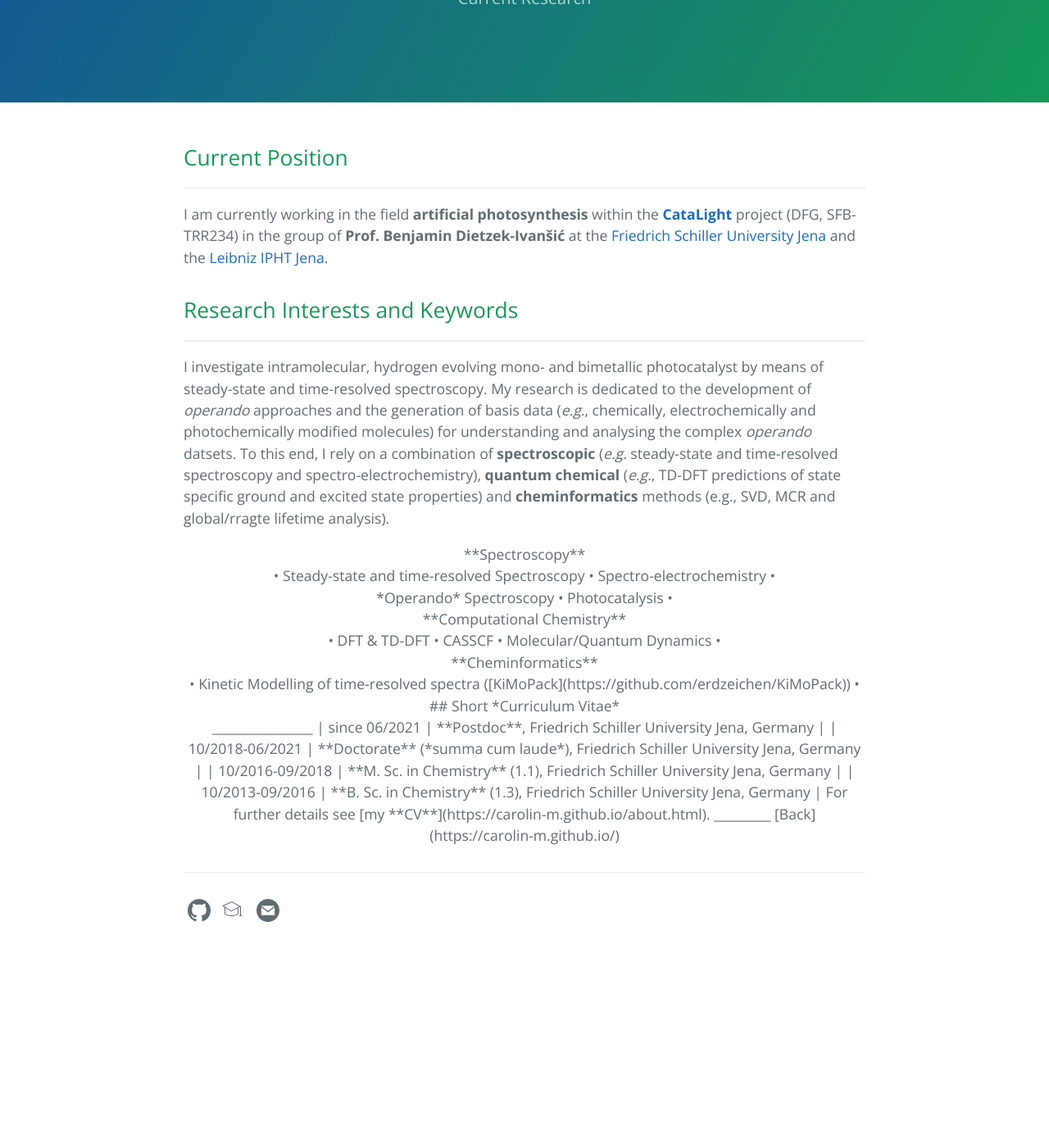
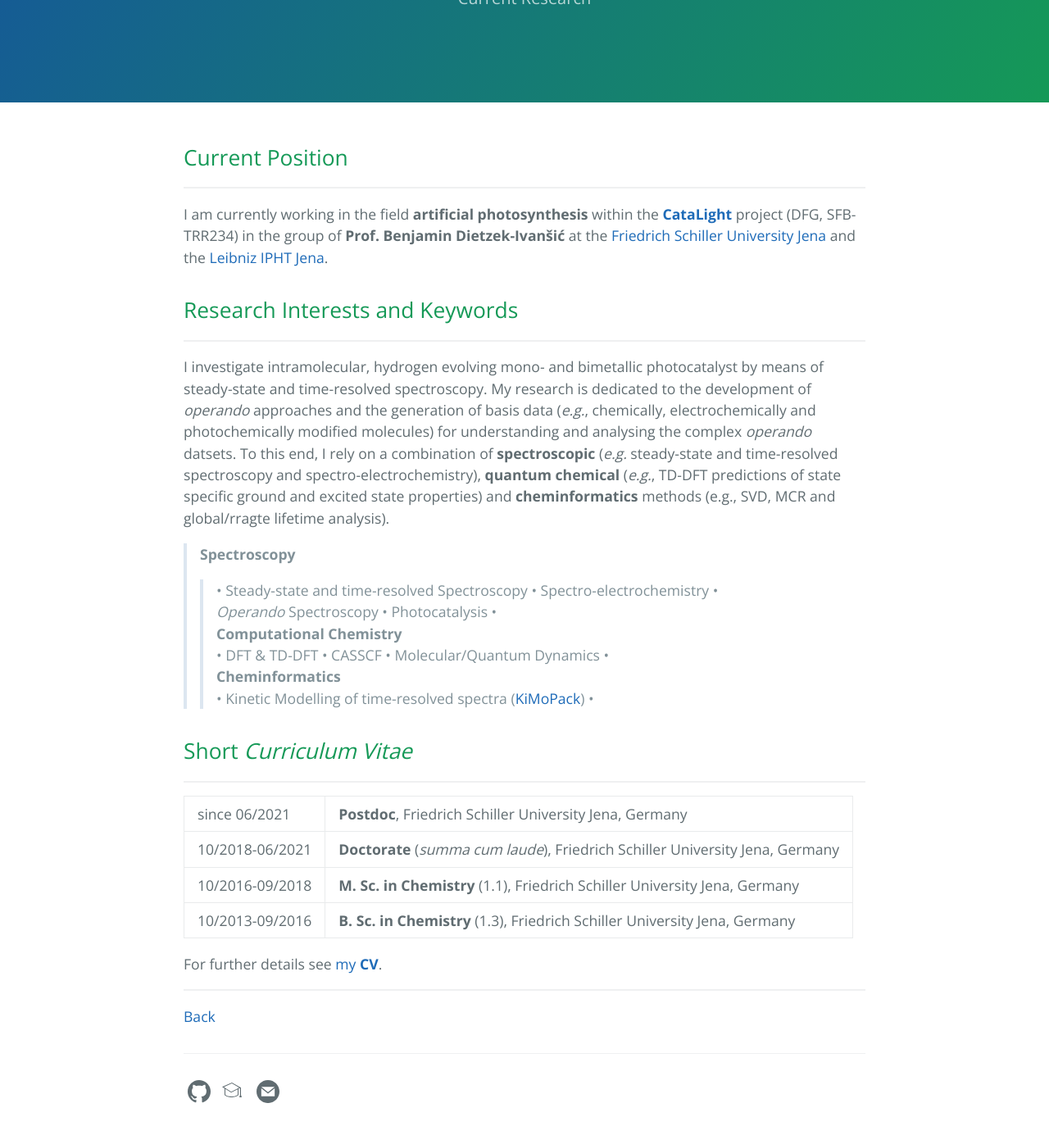
Before and after one commit to carolin-m/carolin-m.github.io, a Jekyll site: the page built from now.md, in a window 1280 px wide and 1400 px high, scrolled down 248 px. Shown: the top 1385 px of the window at 82% size. Built offline with Jekyll 4.4.1, drawn with Linux system fonts in a browser that asks for light colours; before the commit the page ends 1427 px from its top, so only the background shows below that.

Commit message:
Update now.md

```diff
--- a/now.md
+++ b/now.md
@@ -19,15 +19,15 @@
 {: style="text-align: justify" }
 I investigate intramolecular, hydrogen evolving mono- and bimetallic photocatalyst by means of steady-state and time-resolved spectroscopy. My research is dedicated to the development of *operando* approaches and the generation of basis data (*e.g.*, chemically, electrochemically and photochemically modified molecules) for understanding and analysing the complex *operando* datsets. To this end, I rely on a combination of **spectroscopic** (*e.g.* steady-state and time-resolved spectroscopy and spectro-electrochemistry), **quantum chemical** (*e.g.*, TD-DFT predictions of state specific ground and excited state properties) and **cheminformatics** methods (e.g., SVD, MCR and global/rragte lifetime analysis).
 
-<center>
-  **Spectroscopy** <br />
-  • Steady-state and time-resolved Spectroscopy • Spectro-electrochemistry • <br />
-  *Operando* Spectroscopy • Photocatalysis • <br />
-  **Computational Chemistry**  <br />
-  • DFT & TD-DFT • CASSCF • Molecular/Quantum Dynamics • <br />
-  **Cheminformatics** <br />
-  • Kinetic Modelling of time-resolved spectra ([KiMoPack](https://github.com/erdzeichen/KiMoPack)) • <br >
-<center />
+
+> **Spectroscopy** <br />
+>> • Steady-state and time-resolved Spectroscopy • Spectro-electrochemistry • <br />
+>> *Operando* Spectroscopy • Photocatalysis • <br />
+> **Computational Chemistry**  <br />
+>> • DFT & TD-DFT • CASSCF • Molecular/Quantum Dynamics • <br />
+> **Cheminformatics** <br />
+>> • Kinetic Modelling of time-resolved spectra ([KiMoPack](https://github.com/erdzeichen/KiMoPack)) • <br >
+
 
 ## Short *Curriculum Vitae* <br>
 ________________
```
